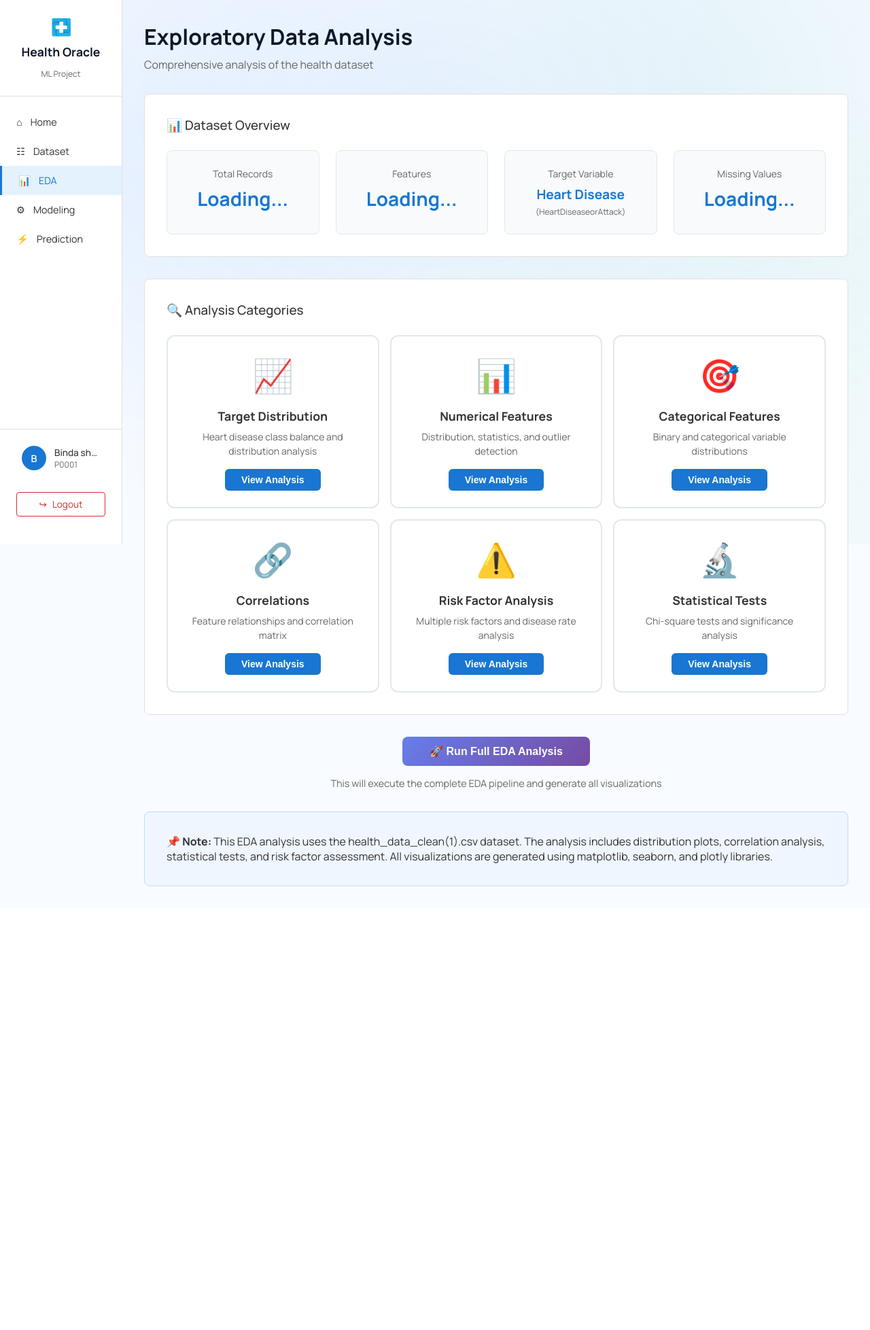
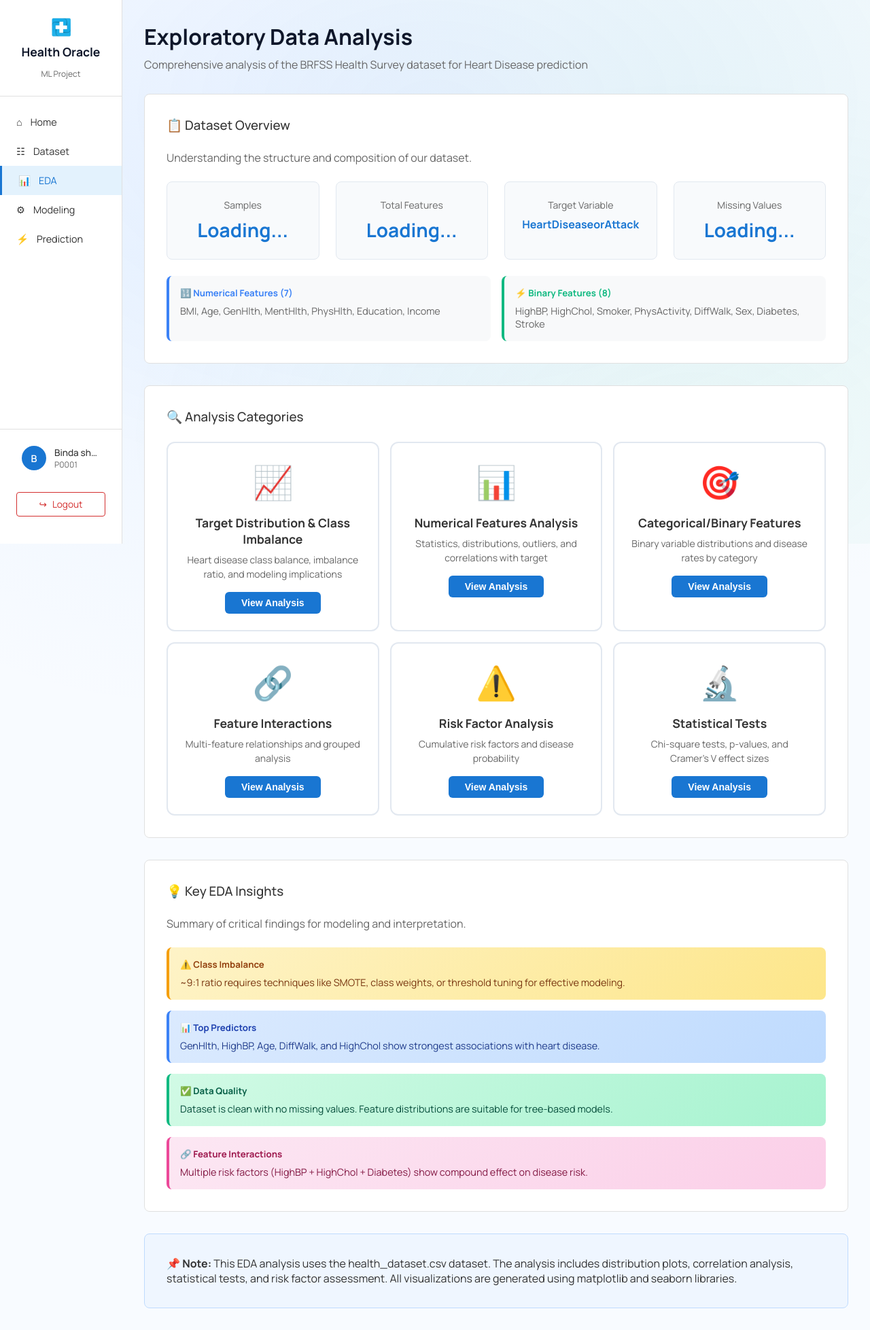
Before and after one commit to LORDSINE/HealthOracle, a Flask app: page /eda in a window 1280 px wide. Shown: the whole page at 68% size. Before the commit the page ends 1304 px from the top, so only its background shows below. Run offline with Flask 3, Linux system fonts and the light colour scheme; a user stored in the database is signed in; data comes from the database, SQL or seed files in the repository.

Commit message:
eda updation

```diff
--- a/templates/eda.html
+++ b/templates/eda.html
@@ -15,29 +15,41 @@
     <!-- Header -->
     <div class="eda-header">
         <h1>Exploratory Data Analysis</h1>
-        <p>Comprehensive analysis of the health dataset</p>
+        <p>Comprehensive analysis of the BRFSS Health Survey dataset for Heart Disease prediction</p>
     </div>
 
     <!-- Dataset Overview Card -->
     <div class="content-card" style="margin-bottom: 2rem;">
-        <h3 style="font-weight: 500; color: #333; margin-bottom: 1.5rem;">📊 Dataset Overview</h3>
+        <h3 style="font-weight: 500; color: #333; margin-bottom: 1.5rem;">📋 Dataset Overview</h3>
+        <p style="color: #666; margin-bottom: 1.5rem;">Understanding the structure and composition of our dataset.</p>
         <div class="stats-grid">
             <div class="stat-box">
-                <div class="stat-label">Total Records</div>
-                <div class="stat-value">Loading...</div>
+                <div class="stat-label">Samples</div>
+                <div class="stat-value" id="total-records">Loading...</div>
             </div>
             <div class="stat-box">
-                <div class="stat-label">Features</div>
-                <div class="stat-value">Loading...</div>
+                <div class="stat-label">Total Features</div>
+                <div class="stat-value" id="total-features">Loading...</div>
             </div>
             <div class="stat-box">
                 <div class="stat-label">Target Variable</div>
-                <div class="stat-value" style="font-size: 1.2rem; word-break: break-word;">Heart Disease</div>
-                <div class="stat-subtitle">(HeartDiseaseorAttack)</div>
+                <div class="stat-value" style="font-size: 1rem;">HeartDiseaseorAttack</div>
             </div>
             <div class="stat-box">
                 <div class="stat-label">Missing Values</div>
-                <div class="stat-value">Loading...</div>
+                <div class="stat-value" id="missing-values">Loading...</div>
+            </div>
+        </div>
+
+        <!-- Feature Types -->
+        <div style="margin-top: 1.5rem; display: grid; grid-template-columns: repeat(auto-fit, minmax(300px, 1fr)); gap: 1rem;">
+            <div style="background: #f8f9fa; padding: 1rem; border-radius: 8px; border-left: 4px solid #3b82f6;">
+                <h5 style="margin: 0 0 0.5rem 0; color: #3b82f6;">🔢 Numerical Features (7)</h5>
+                <p style="margin: 0; font-size: 0.9rem; color: #666;">BMI, Age, GenHlth, MentHlth, PhysHlth, Education, Income</p>
+            </div>
+            <div style="background: #f8f9fa; padding: 1rem; border-radius: 8px; border-left: 4px solid #10b981;">
+                <h5 style="margin: 0 0 0.5rem 0; color: #10b981;">⚡ Binary Features (8)</h5>
+                <p style="margin: 0; font-size: 0.9rem; color: #666;">HighBP, HighChol, Smoker, PhysActivity, DiffWalk, Sex, Diabetes, Stroke</p>
             </div>
         </div>
     </div>
@@ -49,43 +61,43 @@
         <div class="analysis-grid">
             <div class="analysis-card">
                 <div class="analysis-icon">📈</div>
-                <h4>Target Distribution</h4>
-                <p>Heart disease class balance and distribution analysis</p>
+                <h4>Target Distribution & Class Imbalance</h4>
+                <p>Heart disease class balance, imbalance ratio, and modeling implications</p>
                 <button class="btn-analysis" onclick="showSection('target')">View Analysis</button>
             </div>
 
             <div class="analysis-card">
                 <div class="analysis-icon">📊</div>
-                <h4>Numerical Features</h4>
-                <p>Distribution, statistics, and outlier detection</p>
+                <h4>Numerical Features Analysis</h4>
+                <p>Statistics, distributions, outliers, and correlations with target</p>
                 <button class="btn-analysis" onclick="showSection('numerical')">View Analysis</button>
             </div>
 
             <div class="analysis-card">
                 <div class="analysis-icon">🎯</div>
-                <h4>Categorical Features</h4>
-                <p>Binary and categorical variable distributions</p>
+                <h4>Categorical/Binary Features</h4>
+                <p>Binary variable distributions and disease rates by category</p>
                 <button class="btn-analysis" onclick="showSection('categorical')">View Analysis</button>
             </div>
 
             <div class="analysis-card">
                 <div class="analysis-icon">🔗</div>
-                <h4>Correlations</h4>
-                <p>Feature relationships and correlation matrix</p>
-                <button class="btn-analysis" onclick="showSection('correlation')">View Analysis</button>
+                <h4>Feature Interactions</h4>
+                <p>Multi-feature relationships and grouped analysis</p>
+                <button class="btn-analysis" onclick="showSection('interactions')">View Analysis</button>
             </div>
 
             <div class="analysis-card">
                 <div class="analysis-icon">⚠️</div>
                 <h4>Risk Factor Analysis</h4>
-                <p>Multiple risk factors and disease rate analysis</p>
+                <p>Cumulative risk factors and disease probability</p>
                 <button class="btn-analysis" onclick="showSection('risk')">View Analysis</button>
             </div>
 
             <div class="analysis-card">
                 <div class="analysis-icon">🔬</div>
                 <h4>Statistical Tests</h4>
-                <p>Chi-square tests and significance analysis</p>
+                <p>Chi-square tests, p-values, and Cramer's V effect sizes</p>
                 <button class="btn-analysis" onclick="showSection('stats')">View Analysis</button>
             </div>
         </div>
@@ -99,20 +111,40 @@
         </div>
     </div>
 
-    <!-- Run Full Analysis Button -->
-    <div class="eda-action-center">
-        <button class="btn btn-gradient" onclick="runFullAnalysis()" style="padding: 0.75rem 2.5rem; font-size: 1rem;">
-            🚀 Run Full EDA Analysis
-        </button>
-        <p>This will execute the complete EDA pipeline and generate all visualizations</p>
+    <!-- Key EDA Insights -->
+    <div class="content-card" style="margin-bottom: 2rem;">
+        <h3 style="font-weight: 500; color: #333; margin-bottom: 1.5rem;">💡 Key EDA Insights</h3>
+        <p style="color: #666; margin-bottom: 1.5rem;">Summary of critical findings for modeling and interpretation.</p>
+
+        <div style="display: grid; gap: 1rem;">
+            <div style="background: linear-gradient(135deg, #fef3c7, #fde68a); padding: 1rem; border-radius: 8px; border-left: 4px solid #f59e0b;">
+                <h5 style="margin: 0 0 0.5rem 0; color: #92400e;">⚠️ Class Imbalance</h5>
+                <p style="margin: 0; font-size: 0.9rem; color: #78350f;">~9:1 ratio requires techniques like SMOTE, class weights, or threshold tuning for effective modeling.</p>
+            </div>
+
+            <div style="background: linear-gradient(135deg, #dbeafe, #bfdbfe); padding: 1rem; border-radius: 8px; border-left: 4px solid #3b82f6;">
+                <h5 style="margin: 0 0 0.5rem 0; color: #1e40af;">📊 Top Predictors</h5>
+                <p style="margin: 0; font-size: 0.9rem; color: #1e3a8a;">GenHlth, HighBP, Age, DiffWalk, and HighChol show strongest associations with heart disease.</p>
+            </div>
+
+            <div style="background: linear-gradient(135deg, #d1fae5, #a7f3d0); padding: 1rem; border-radius: 8px; border-left: 4px solid #10b981;">
+                <h5 style="margin: 0 0 0.5rem 0; color: #065f46;">✅ Data Quality</h5>
+                <p style="margin: 0; font-size: 0.9rem; color: #064e3b;">Dataset is clean with no missing values. Feature distributions are suitable for tree-based models.</p>
+            </div>
+
+            <div style="background: linear-gradient(135deg, #fce7f3, #fbcfe8); padding: 1rem; border-radius: 8px; border-left: 4px solid #ec4899;">
+                <h5 style="margin: 0 0 0.5rem 0; color: #9d174d;">🔗 Feature Interactions</h5>
+                <p style="margin: 0; font-size: 0.9rem; color: #831843;">Multiple risk factors (HighBP + HighChol + Diabetes) show compound effect on disease risk.</p>
+            </div>
+        </div>
     </div>
 
     <!-- Academic Note -->
     <div class="content-card eda-note" style="margin-top: 2rem;">
         <p>
-            <strong>📌 Note:</strong> This EDA analysis uses the health_data_clean(1).csv dataset.
+            <strong>📌 Note:</strong> This EDA analysis uses the health_dataset.csv dataset.
             The analysis includes distribution plots, correlation analysis, statistical tests, and risk factor assessment.
-            All visualizations are generated using matplotlib, seaborn, and plotly libraries.
+            All visualizations are generated using matplotlib and seaborn libraries.
         </p>
     </div>
 </div>
@@ -127,9 +159,9 @@ function loadOverview() {
     fetch('/api/eda/overview')
         .then(response => response.json())
         .then(data => {
-            document.querySelectorAll('.stat-value')[0].textContent = data.total_records.toLocaleString();
-            document.querySelectorAll('.stat-value')[1].textContent = data.features;
-            document.querySelectorAll('.stat-value')[3].textContent = data.missing_values;
+            document.getElementById('total-records').textContent = data.total_records.toLocaleString();
+            document.getElementById('total-features').textContent = data.features;
+            document.getElementById('missing-values').textContent = data.missing_values.toLocaleString();
         })
         .catch(error => {
             console.error('Error loading overview:', error);
@@ -152,27 +184,27 @@ function showSection(section) {
     switch(section) {
         case 'target':
             endpoint = '/api/eda/target';
-            title = '📈 Target Distribution Analysis';
+            title = '📈 Section 2 & 3: Target Distribution & Class Imbalance';
             break;
         case 'numerical':
             endpoint = '/api/eda/numerical';
-            title = '📊 Numerical Features Analysis';
+            title = '📊 Section 4: Numerical Features Analysis';
             break;
         case 'categorical':
             endpoint = '/api/eda/categorical';
-            title = '🎯 Categorical Features Analysis';
+            title = '🎯 Section 5: Categorical/Binary Features';
             break;
-        case 'correlation':
-            endpoint = '/api/eda/correlation';
-            title = '🔗 Correlation Analysis';
+        case 'interactions':
+            endpoint = '/api/eda/interactions';
+            title = '🔗 Section 6: Feature Interaction Analysis';
             break;
         case 'risk':
             endpoint = '/api/eda/risk';
-            title = '⚠️ Risk Factor Analysis';
+            title = '⚠️ Section 7: Risk Factor Analysis';
             break;
         case 'stats':
             endpoint = '/api/eda/stats';
-            title = '🔬 Statistical Tests';
+            title = '🔬 Section 8: Statistical Tests';
             break;
     }
 
@@ -371,6 +403,19 @@ function displayResults(data, title, section) {
         html += '<div class="chart-container"><img src="' + data.chart + '" /></div>';
     }
 
+    // Handle interactions section
+    if (section === 'interactions' && data.chart) {
+        html += `
+            <div class="eda-section">
+                <h4 style="margin-bottom: 1rem;">Feature Interaction Visualizations</h4>
+                <p style="color: #666; margin-bottom: 1rem;">These plots show how combinations of features relate to heart disease risk.</p>
+                <div class="chart-container"><img src="${data.chart}" alt="Feature Interactions" /></div>
+            </div>
+        `;
+        contentDiv.innerHTML = html;
+        return;
+    }
+
     if (data.charts && Array.isArray(data.charts)) {
         data.charts.forEach((chart, idx) => {
             html += '<div class="chart-container"><img src="' + chart + '" /></div>';
@@ -379,22 +424,5 @@ function displayResults(data, title, section) {
 
     contentDiv.innerHTML = html;
 }
-
-function runFullAnalysis() {
-    if (confirm('This will load all analysis sections one by one. Continue?')) {
-        const sections = ['target', 'numerical', 'categorical', 'correlation', 'risk', 'stats'];
-        let index = 0;
-
-        function loadNext() {
-            if (index < sections.length) {
-                showSection(sections[index]);
-                index++;
-                setTimeout(loadNext, 1000);
-            }
-        }
-
-        loadNext();
-    }
-}
 </script>
 {% endblock %}
```
